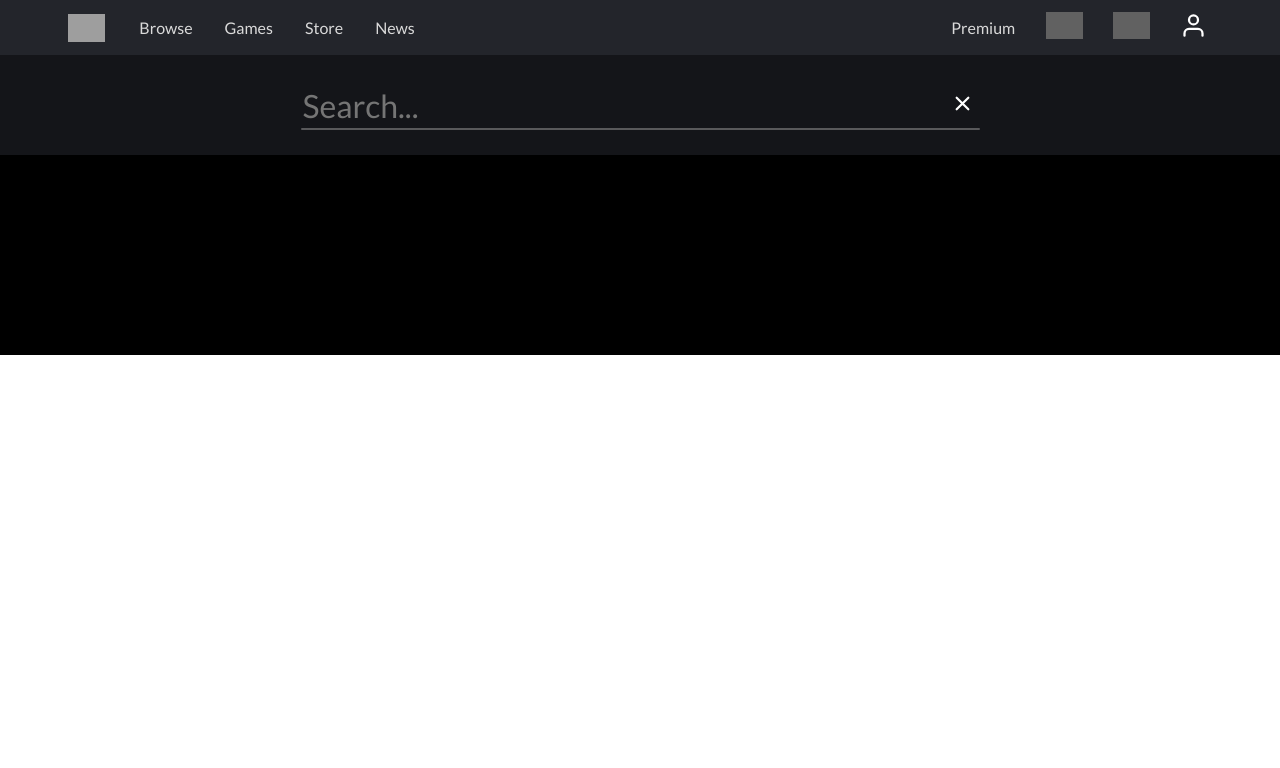
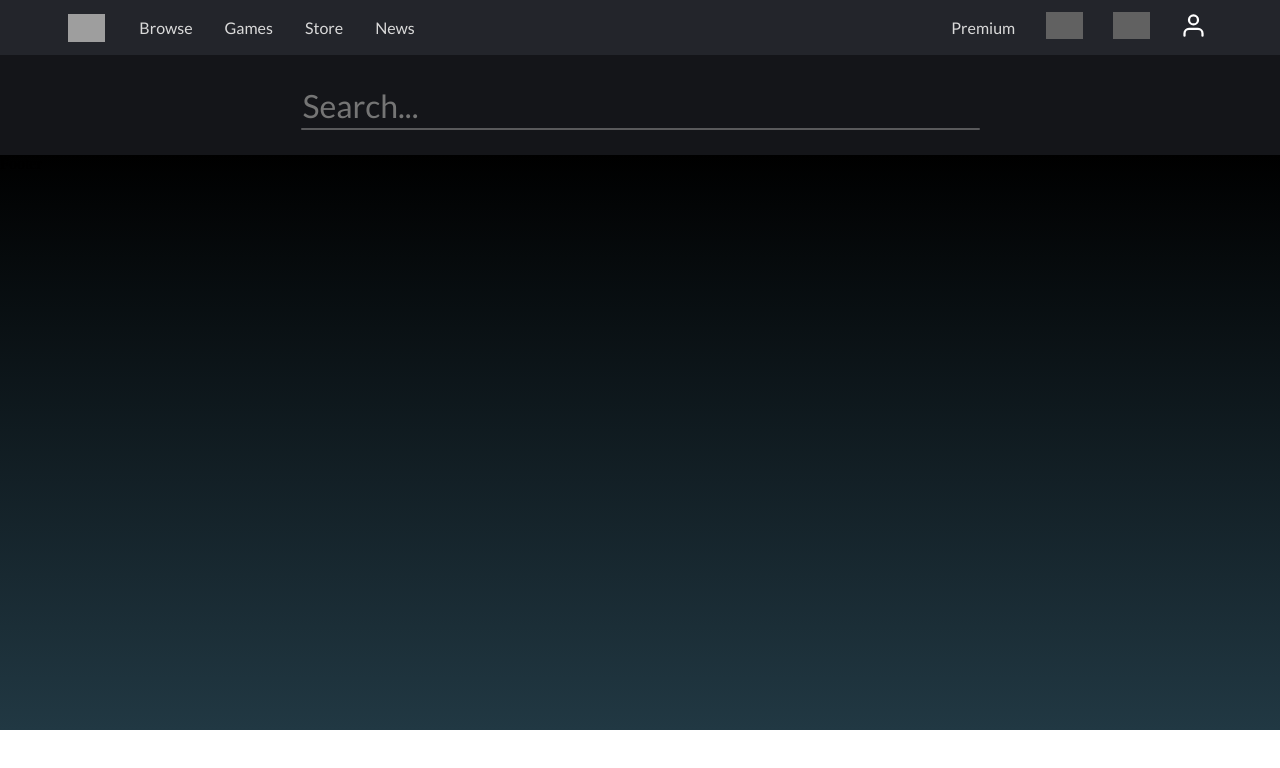
Before and after one commit to jsonshan/Anime-Recommendations, a React (Vite) app in the folder client/: page / in a window 1280 px wide. Shown: the top 768 px of the page. Built offline with nearby package versions, Linux system fonts and the light colour scheme; grey boxes are pictures that could not be loaded.

Commit message:
add footer

```diff
--- a/client/src/App.jsx
+++ b/client/src/App.jsx
@@ -3,6 +3,7 @@ import './App.css'
 
 import Navbar from './components/Navbar'
 import Search from './components/Search'
+import Footer from './components/Footer'
 function App() {
   const [count, setCount] = useState(0)
 
@@ -10,6 +11,7 @@ function App() {
     <>
       <Navbar/>
       <Search/>
+      <Footer/>
     </>
   )
 }
--- /dev/null
+++ b/client/src/components/Footer.jsx
@@ -0,0 +1,12 @@
+import React from 'react'
+import "../styles/Footer.css"
+function Footer() {
+  return (
+    <>
+        <div className="gradient-background">Footer</div>
+        {/* <hr></hr> */}
+    </>
+  )
+}
+
+export default Footer
--- a/client/src/components/Search.jsx
+++ b/client/src/components/Search.jsx
@@ -1,9 +1,12 @@
-import React, {useRef} from 'react'
+import React, { useState, useRef } from 'react'
 import "../styles/Search.css"
 import Cross from "../assets/cross.svg"
+import CrunchyMascot from "../assets/crunchyroll-mascot.png"
 
 function Search() {
   const containerRef = useRef(null);
+  const [inputText, setInputText] = useState("");
+  const [hasResult, setHasResult] = useState(false);
   const handleFocus = () => {
     console.log("Running");
     if (containerRef.current) {
@@ -15,6 +18,10 @@ function Search() {
       containerRef.current.style.setProperty('--after-background-color', '#59595B'); // Change to black when blurred
     }
   };
+  const handleInputText = (event) => {
+    // event.target.value == '' ? setHasResult(false) ? setHasResult(true);
+    setInputText(event.target.value);
+  }
 
   return (
     <>
@@ -25,16 +32,27 @@ function Search() {
             <input className="search-bar" type="text" placeholder="Search..."
             onFocus={handleFocus}
             onBlur={handleBlur}
+            value={inputText}
+            onChange={handleInputText}
             ></input>
-            <button>
-              <img className="cross invert" src={Cross}/>
-
+            <button className={inputText == "" ? 'hide' : ''}>
+              <img className="cross invert" src={Cross} onClick={() => setInputText('')}/>
             </button>
           </div>
         </div>
-        <div className="results-tab">
-
-        </div>
+        {inputText != ""
+          ?
+            (hasResult
+              ?
+                <div>
+                  RESULTS
+                </div>
+              :
+                <></>
+            )
+          :
+            <></>
+        }
     </>
 
   )
--- /dev/null
+++ b/client/src/styles/Footer.css
@@ -0,0 +1,4 @@
+.gradient-background{
+    background: linear-gradient(to bottom, #000, #213843);
+    height: 575px;
+}
--- a/client/src/styles/Search.css
+++ b/client/src/styles/Search.css
@@ -77,3 +77,10 @@ button{
     border: none;
     cursor: pointer;
 }
+.show {
+    display: block;
+}
+.hide {
+    opacity: 0;
+    cursor: text;
+}
```
Also changed, not shown: client/src/assets/crunchyroll-mascot.png (added).
